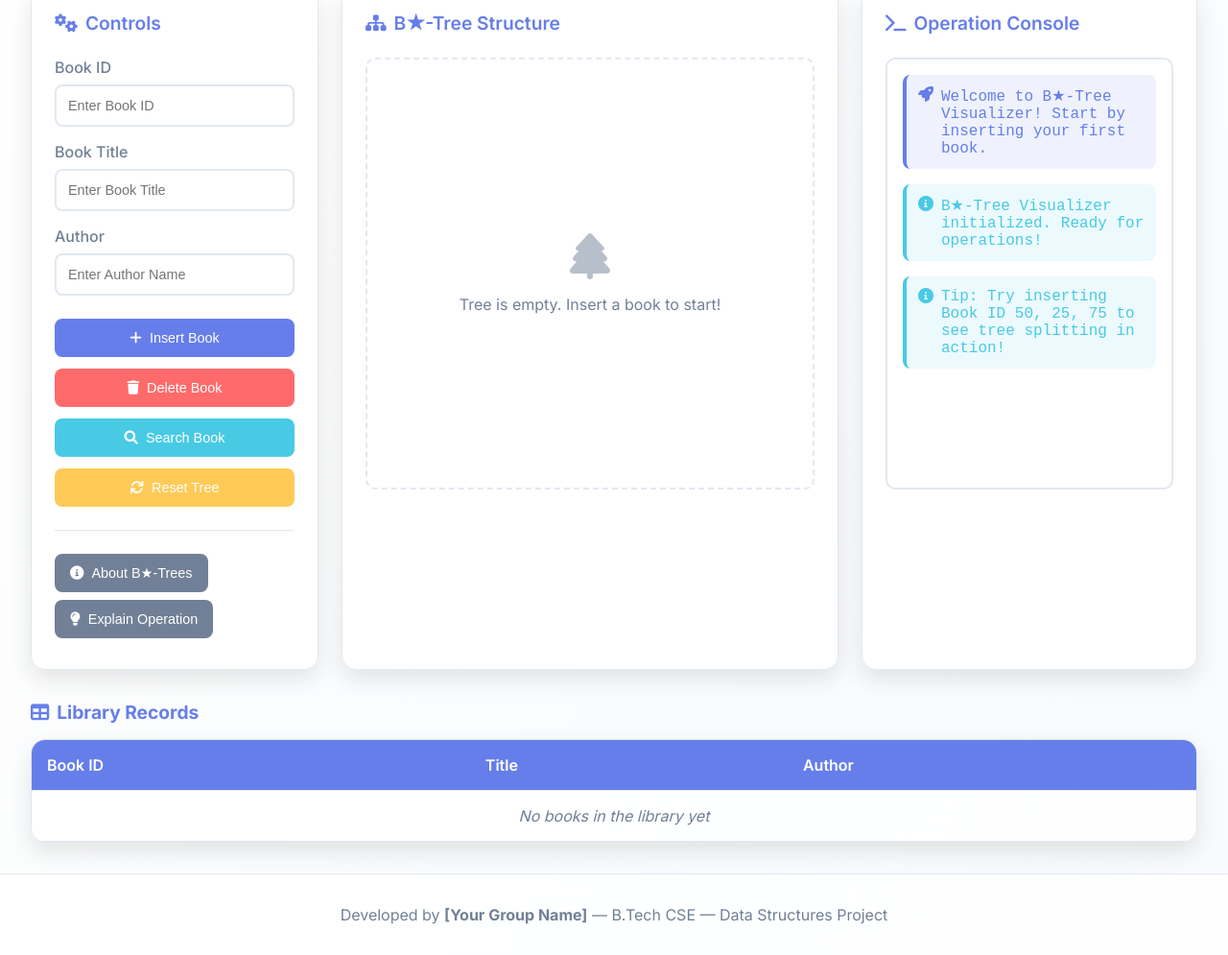
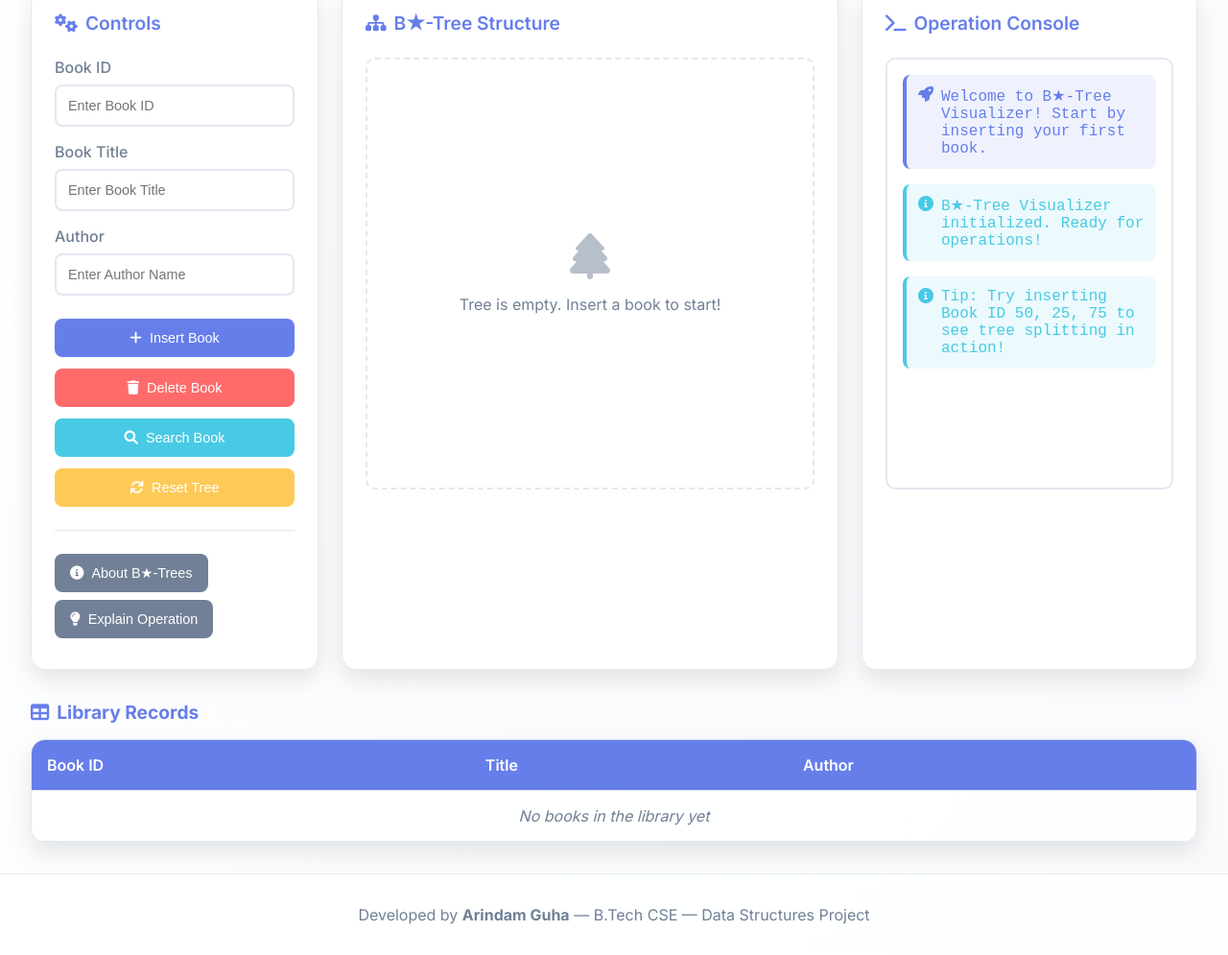
Before and after one commit to Arindam-GitH/bstar-tree-visualizer, a website: page index.html in a window 1280 px wide. Shown: the part 187-1182 px from the top of the page at 96% size. Drawn offline with nearby package versions, Linux system fonts and the light colour scheme.

Commit message:
Update: Replace placeholder information with actual GitHub details

```diff
--- a/index.html
+++ b/index.html
@@ -125,7 +125,7 @@
 
     <!-- Footer -->
     <footer class="footer">
-        <p>Developed by <strong>[Your Group Name]</strong> — B.Tech CSE — Data Structures Project</p>
+        <p>Developed by <strong>Arindam Guha</strong> — B.Tech CSE — Data Structures Project</p>
     </footer>
 
     <script src="https://cdnjs.cloudflare.com/ajax/libs/gsap/3.12.2/gsap.min.js"></script>
```
Also changed, not shown: package.json (+4 -4 lines), README.md, 1 other file.
